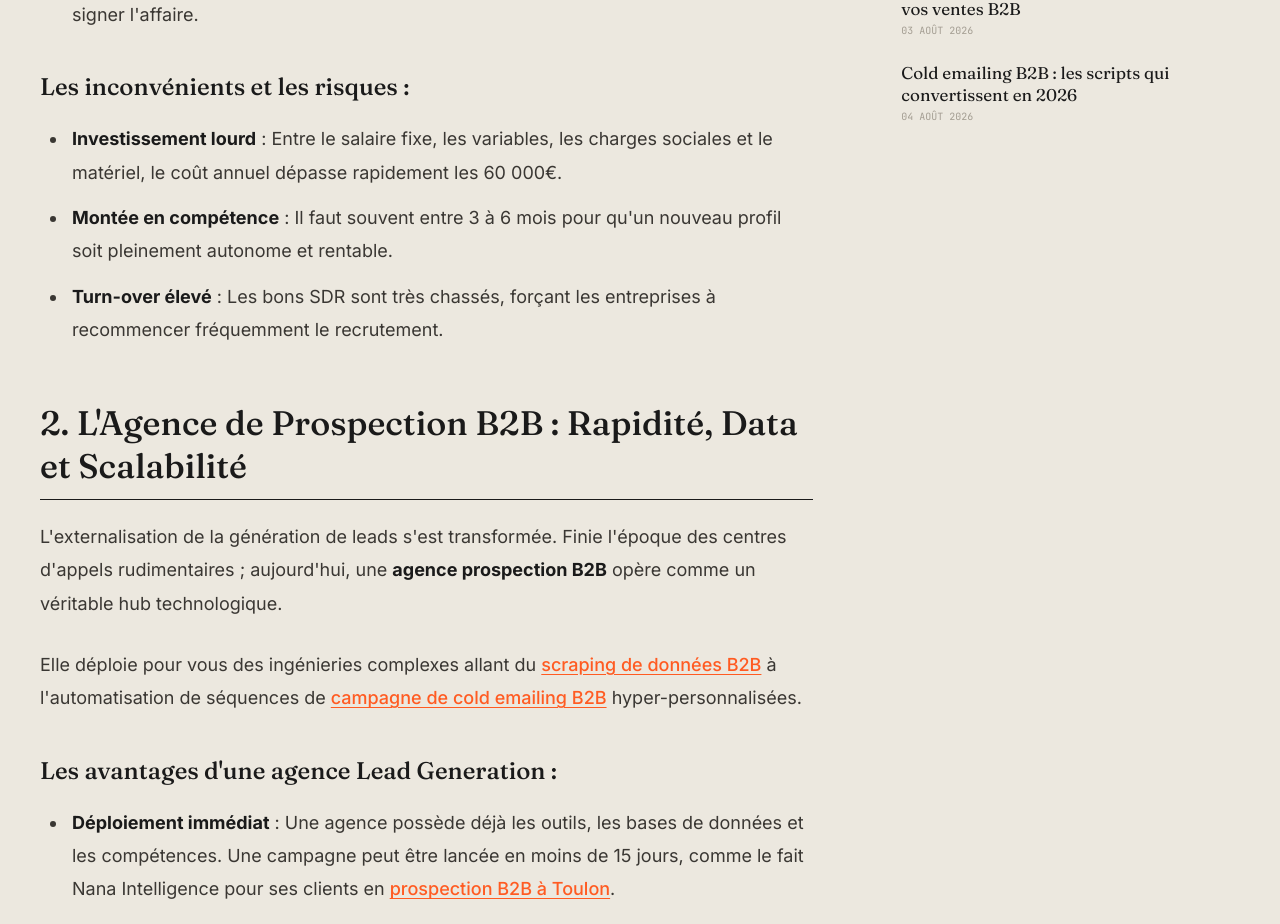
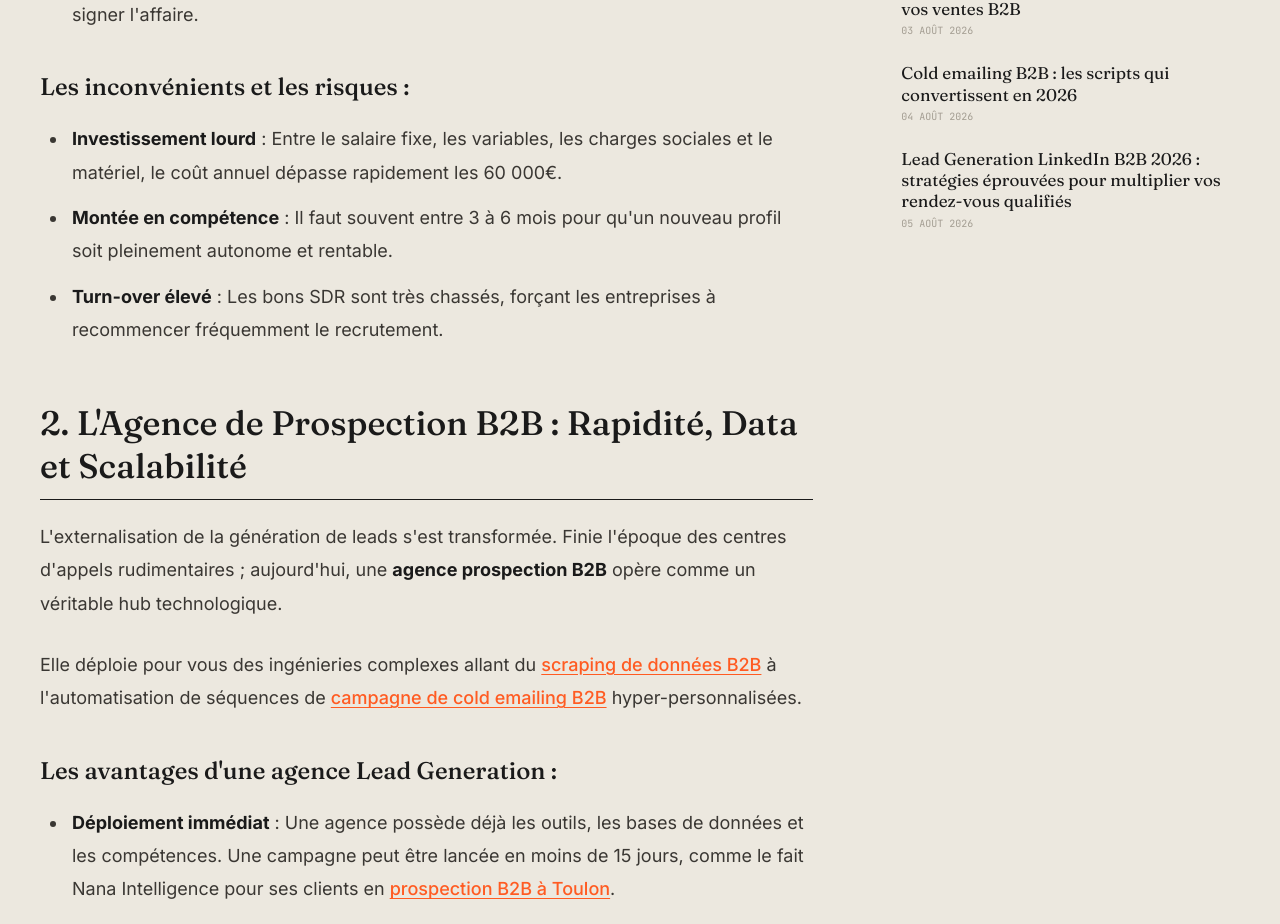
Before and after one commit to Jimmyjoe13/Nana-intelligence, a Next.js app: page /blog/1 in a window 1280 px wide. Shown: the part 2290-3214 px from the top of the page. Built offline with nearby package versions, Linux system fonts and the light colour scheme; no server answers.

Commit message:
feat(seo): article — Lead Generation LinkedIn B2B 2026 : stratégies éprouvées pour multiplier vos rendez-vous qualifiés

```diff
--- a/src/mocks/blog.ts
+++ b/src/mocks/blog.ts
@@ -885,6 +885,55 @@ export const blogPosts = [
 <hr>
 <p><em>Article rédigé par l’équipe SEO &amp; Contenu de Nana Intelligence – août 2025.</em></p>
     `
+  },
+  {
+    id: 14,
+    title: "Lead Generation LinkedIn B2B 2026 : stratégies éprouvées pour multiplier vos rendez-vous qualifiés",
+    excerpt: "Découvrez comment transformer LinkedIn en machine à rendez-vous qualifiés en 2026 grâce à des tactiques de ciblage, de séquence et d’automatisation éprouvées par les experts Nana Intelligence.",
+    category: "STRATÉGIE",
+    date: "05 Août 2026",
+    readTime: "4 MIN",
+    image: "https://images.unsplash.com/photo-1507003211169-0a1dd7228f2d?q=80&w=800&auto=format&fit=crop",
+    structuredInternalLinks: [
+      { "@type": "WebPage", "url": "/services", "name": "Nos services de lead generation B2B" },
+      { "@type": "WebPage", "url": "/contact", "name": "Contactez Nana Intelligence" },
+    ],
+    content: `
+<h1>Lead Generation LinkedIn B2B 2026 : stratégies éprouvées pour multiplier vos rendez-vous qualifiés</h1>
+<p>En 2026, LinkedIn reste le terrain de jeu privilégié des dirigeants de PME B2B qui cherchent à remplir leur calendrier de rendez-vous qualifiés sans y passer leurs journées. Pourtant, beaucoup peinent à transformer leurs connexions en opportunités concrètes. Dans cet article, nous dévoilons le cadre opérationnel qui a permis à nos clients d’augmenter leurs taux de conversion de 30 % en moins de trois mois, en combinant ciblage granulaire, séquences de messages personnalisés et automatisation intelligente.</p>
+<h2>1. Comprendre le nouveau algorithme de LinkedIn</h2>
+<p>L’algorithme de LinkedIn a évolué : il privilégie désormais les interactions authentiques et les contenus qui génèrent des échanges réels plutôt que les simples j’aime. Pour tirer parti de ce changement, il faut privilégier la qualité du réseau au détriment du volume. Commencez par nettoyer vos contacts : supprimez les profils inactifs ou hors cible, puis segmentez votre audience par secteur, taille d’entreprise et fonction (dirigeant, responsable croissance, décideur IT).</p>
+<p>Une fois votre base nettoyée, utilisez le filtre « Pages vues récemment » pour identifier les prospects qui ont consulté votre profil ou votre page entreprise au cours des 30 derniers jours. Ces signaux d’intérêt sont des opportunités en or pour lancer une approche personnalisée.</p>
+<h2>2. Construire une liste de prospects hyper‑ciblée</h2>
+<p>La prospection efficace commence par une liste impeccable. Utilisez le <strong>scraping B2B</strong> (ou notre service de <a href="/services/scraping-b2b">scraping B2B sur mesure</a>) pour extraire les données clés : nom, fonction, entreprise, taille, localisation, technologie utilisée et derniers posts partagés. Enrichissez ces données avec des informations financières (chiffre d’affaires, levées de fonds) afin de prioriser les comptes à fort potentiel.</p>
+<p>Segmentez ensuite votre liste en trois niveaux : <em>chaud</i> (interaction récente), <em>tiède</i> (profil correspondant mais pas d’activité récente) et <em>froid</i> (prospects purs). Cette segmentation permettra d’adapter le ton et la profondeur de vos séquences.</p>
+<h2>3. Rédiger des séquences de messages qui convertissent</h2>
+<p>Une séquence réussie sur LinkedIn comporte généralement trois à quatre touchpoints :</p>
+<ol>
+<li><strong>Accroche personnalisée</i> : référencez un détail spécifique du profil (un post récent, un projet, une compétence). Exemple : « J’ai vu votre article sur l’automatisation du service client ; cela résonne avec notre approche… »</li>
+<li><strong>Valeur immédiate</i> : offrez une ressource utile (étude de cas, checklist, modèle) sans demander quoi que ce soit en retour.</li>
+<li><strong>Preuve sociale</i> : mentionnez un résultat concret obtenu pour un client similaire (« Nous avons aidé une PME de la logistique à augmenter ses RDV de 40 % en 6 semaines »).</li>
+<li><strong>Appel à l’action doux</i> : proposez un court appel de 15 minutes pour discuter d’un défi précis, pas une démonstration commerciale immédiate.</li>
+</ol>
+<p>Chaque message doit rester sous 300 caractères pour garantir une lecture rapide sur mobile. Utilisez des variantes de texte pour éviter la lassitude et tester ce qui résonne le mieux.</p>
+<h2>4. Automatiser sans perdre l’humain</h2>
+<p>L’automatisation ne signifie pas envoyer du spam. Elle sert à assurer la régularité des suivis et à libérer du temps pour la personnalisation initiale. Nos workflows d’<a href="/services/automatisation-sales">automatisation des ventes</a> (basés sur n8n et des déclencheurs LinkedIn) permettent :</p>
+<ul>
+<li>Déclencher une séquence dès qu’un profil accepte votre demande de connexion.</li>
+<li>Programmer des relances à J+3, J+7 et J+14 avec des variantes de message testées.</li>
+<li>Arrêter automatiquement la séquence lorsqu’un prospect répond ou fixe un rendez-vous.</li>
+</ul>
+<p>L’important est de garder un œil humain sur les réponses : chaque réponse mérite une réplique personnalisée, même si le reste du parcours est automatisé.</p>
+<h2>5. Mesurer, itérer et scaler</h2>
+<p>Suivez les indicateurs clés : taux d’acceptation des demandes de connexion, taux de réponse aux messages, taux de conversion en rendez-vous et coût par rendez-vous fixé. Utilisez le tableau de bord LinkedIn Sales Navigator ou exportez les données vers votre CRM pour un suivi granulaire.</p>
+<p>Analysez les variantes d’objet, d’accroche et d’offre de valeur grâce au A/B testing. Itérez toutes les deux semaines en conservant ce qui fonctionne et en éliminant les points de friction.</p>
+<h2>6. Intégrer LinkedIn à votre écosystème de prospection</h2>
+<p>LinkedIn ne doit pas être un canal isolé. Reliez-le à vos campagnes de <a href="/services/cold-emailing-b2b">cold emailing B2B</a> pour créer un effet de levier : un premier contact sur LinkedIn suivi d’un email personnalisé augmente significativement les chances de réponse.</p>
+<p>De même, les données récoltées sur LinkedIn alimentent vos scénarios de <strong>scraping B2B</strong> et vos workflows d’<strong>automatisation sales</strong>, créant un cercle vertueux où chaque point de contact enrichit le suivant.</p>
+<h2>Conclusion : passez à l’action dès aujourd’hui</h2>
+<p>La génération de leads LinkedIn en 2026 n’est plus une question de volume, mais de pertinence et de timing. En combinant un ciblage précis, des séquences de messages éprouvées et une automatisation intelligente, vous transformez chaque connexion en une opportunité de rendez-vous qualifié.</p>
+<p>Prêt à passer à la vitesse supérieure ? Demandez votre <strong>audit gratuit</strong> ou pratuit</strong> ou prenez un <strong>appel découverte</strong> avec nos experts Nana Intelligence pour mettre en place votre machine à rendez‑vous LinkedIn dès cette semaine.</p>
+    `
   }
 ];
 
```
